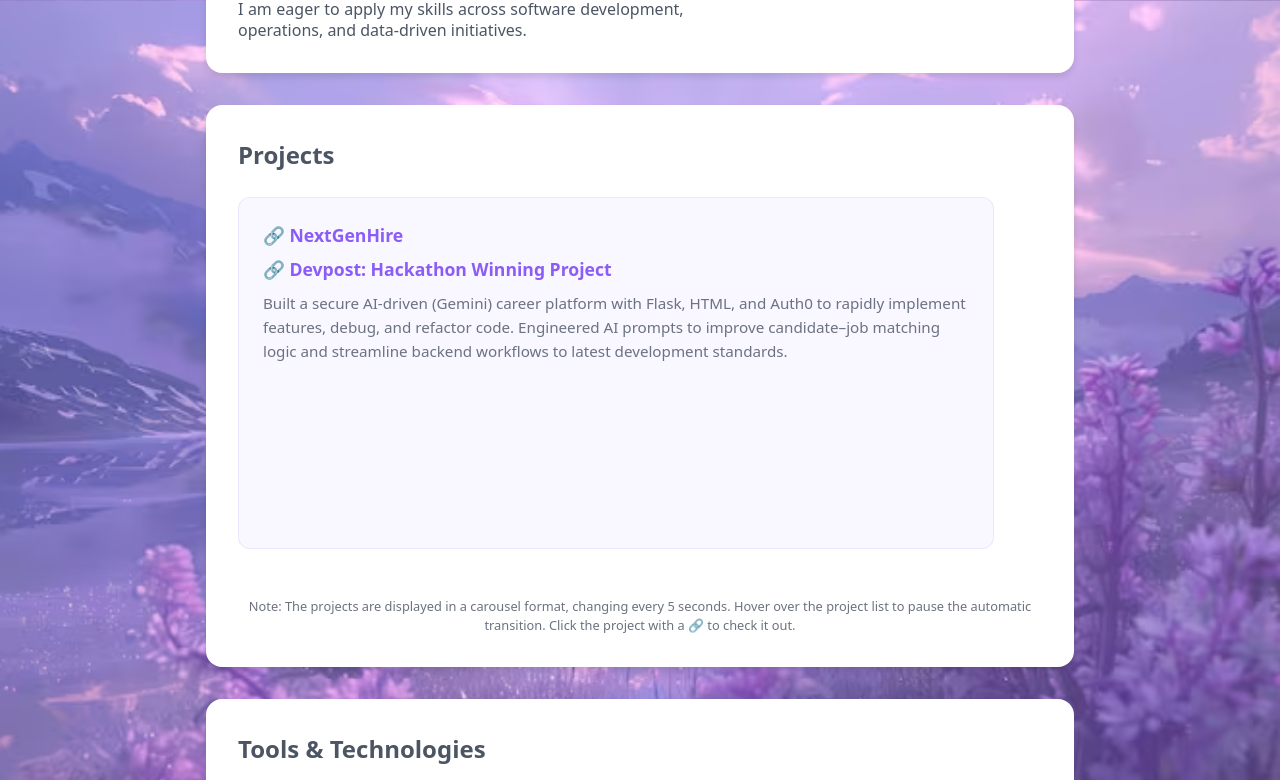
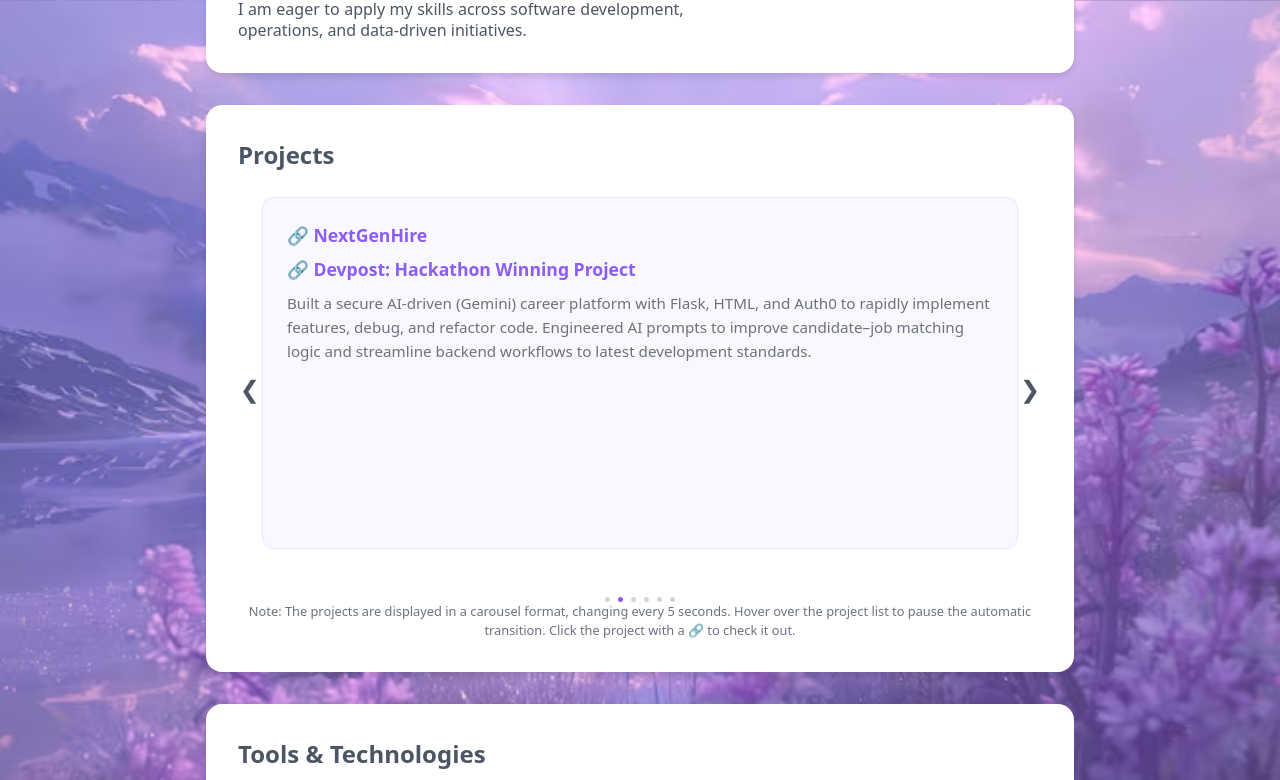
Before and after one commit to ifrahMalik/ifrahMalik.github.io, a React (Vite) app: page / in a window 1280 px wide. Shown: the part 800-1580 px from the top of the page. Built offline with nearby package versions, Linux system fonts and the light colour scheme.

Commit message:
Project section UI adjustment - final touches

```diff
--- a/src/App.css
+++ b/src/App.css
@@ -326,6 +326,8 @@ html {
   border: 1px solid rgba(139, 92, 246, 0.1);
   position: absolute;
   width: calc(100% - 3rem);
+  left: 50%;
+  transform: translateX(-50%);
   opacity: 0;
   transition: opacity 0.3s ease-in-out;
   height: calc(100% - 3rem);
@@ -394,3 +396,86 @@ html {
   90% { width: 100% }
   100% { width: 100% }
 }
+
+/* Make the projects section a positioning context */
+#projects {
+  position: relative;
+}
+
+/* Buttons relative to the carousel container */
+.carousel-btn {
+  position: absolute;
+  top: 50%;
+  transform: translateY(-50%);
+  background: rgba(255, 255, 255, 0.9);
+  border: none;
+  border-radius: 50%;
+  width: 40px;
+  height: 40px;
+  cursor: pointer;
+  font-size: 1.2rem;
+  color: #4b5563;
+  display: flex;
+  align-items: center;
+  justify-content: center;
+  transition: background 0.2s ease, transform 0.2s ease;
+  z-index: 5;
+}
+
+/* Position arrows *inside* the carousel nicely */
+.carousel-btn.prev {
+  left: 5px;
+}
+
+.carousel-btn.next {
+  right: 5px;
+}
+
+.carousel-btn:hover {
+  background: #8b5cf6;
+  color: white;
+  transform: translateY(-50%) scale(1.1);
+}
+
+
+.carousel-indicators {
+  display: flex;
+  justify-content: center;
+  margin-top: 0rem;
+  gap: 0.5rem;
+}
+
+.indicator {
+  width: 5px;
+  height: 5px;
+  background-color: #d1d5db;
+  border-radius: 50%;
+  display: inline-block;
+  cursor: pointer;
+  transition: background-color 0.3s ease;
+}
+
+.indicator.active {
+  background-color: #8b5cf6
+
+}
+
+.carousel-btn {
+  position: absolute;
+  top: 50%;
+  transform: translateY(-50%);
+  background: none;
+  border: none;
+  border-radius: 0;
+  width: auto;
+  height: auto;
+  border-radius: 50%;
+  cursor: pointer;
+  font-size: 1.5rem;
+  color: #4b5563;
+  display: flex;
+  align-items: center;
+  justify-content: center;
+  transition: background 0.2s ease;
+  z-index: 2;
+}
--- a/src/App.jsx
+++ b/src/App.jsx
@@ -162,6 +162,7 @@ function App() {
             <a
               href="https://github.com/ifrahMalik/luna_cycle"
               className="project-link"
+              target="_blank"
             >
               🔗 Luna Cycle
             </a>
@@ -177,12 +178,14 @@ function App() {
             <a
               href="https://github.com/ifrahMalik/NextGenHire"
               className="project-link"
+              target="_blank"
             >
               🔗 NextGenHire
             </a>
             <a
               href="https://devpost.com/software/nextgenhire"
               className="project-link"
+              target="_blank"
             >
               🔗 Devpost: Hackathon Winning Project
             </a>
@@ -197,6 +200,7 @@ function App() {
             <a
               href="https://github.com/ifrahMalik/PACTALK"
               className="project-link"
+              target="_blank"
             >
               🔗 PACTALK
             </a>
@@ -227,6 +231,7 @@ function App() {
             <a
               href="https://github.com/ifrahMalik/DatabaseSystemsFinalProject-QueryingTool"
               className="project-link"
+              target="_blank"
             >
               🔗 Sustainability Project for Sustainable Jersey Staff
             </a>
@@ -235,6 +240,35 @@ function App() {
             </span>
           </li>
         </ul>
+        <button
+          className="carousel-btn prev"
+          onClick={() => setCurrentProject((prev) =>
+            prev === 0
+              ? projectsRef.current.children.length - 1
+              : prev - 1
+          )}
+        >
+          ❮
+        </button>
+        <button
+          className="carousel-btn next"
+          onClick={() => setCurrentProject((prev) =>
+            prev === projectsRef.current.children.length - 1
+              ? 0
+              : prev + 1
+          )}
+        >
+          ❯
+        </button>
+        <div className="carousel-indicators">
+          {Array.from({ length: projectsRef.current?.children.length || 0 }).map((_, index) => (
+            <span
+              key={index}
+              className={`indicator ${currentProject === index ? 'active' : ''}`}
+              onClick={() => setCurrentProject(index)}
+            />
+          ))}
+        </div>
         <p className="project-note">
           Note: The projects are displayed in a carousel format, changing every 5 seconds.
           Hover over the project list to pause the automatic transition. Click the project with a 🔗 to check it out. </p>
```
